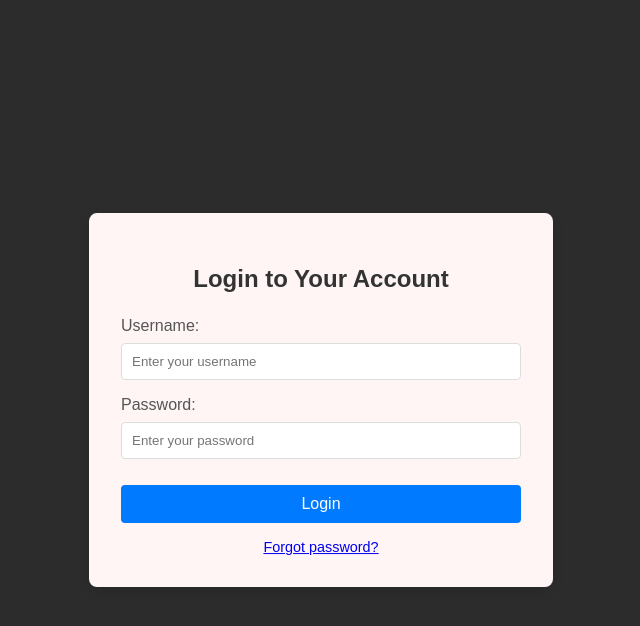
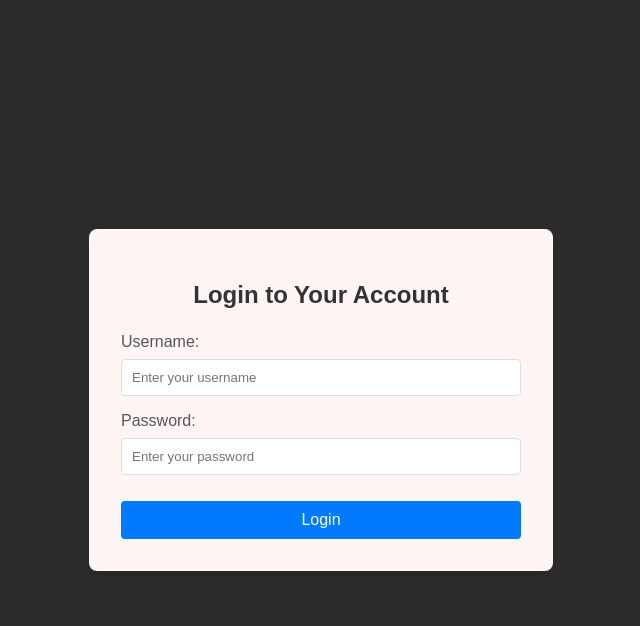
Before and after one commit to AlexBremnerIsThisAvailable/Alex_Bremner_SOFTWARE_ASSESSMENT_T3, a Flask app: page / in a window 1280 px wide. Shown: the top 626 px of the page, without its empty margins (319-959 px from the left). Run offline with Flask 3, Linux system fonts and the light colour scheme.

Commit message:
got rid of useless forgot password

```diff
--- a/templates/login.html
+++ b/templates/login.html
@@ -11,10 +11,10 @@
     <div class="login-container">
         <h2>Login to Your Account</h2>
 
-        <form action="login.php" method="POST">
+        <form action="/login_validation" method="POST">
             <div class="form-group">
                 <label for="username">Username:</label>
-                <input type="text" id="username" name="username" required placeholder="Enter your username">
+                <input type="text" id="Username" name="username" required placeholder="Enter your username">
             </div>
 
             <div class="form-group">
@@ -25,9 +25,7 @@
             <button type="submit">Login</button>
         </form>
 
-        <div class="footer-link">
-            <a href="#">Forgot password?</a>
-        </div>
+
     </div>
 </body>
 </html>
```
